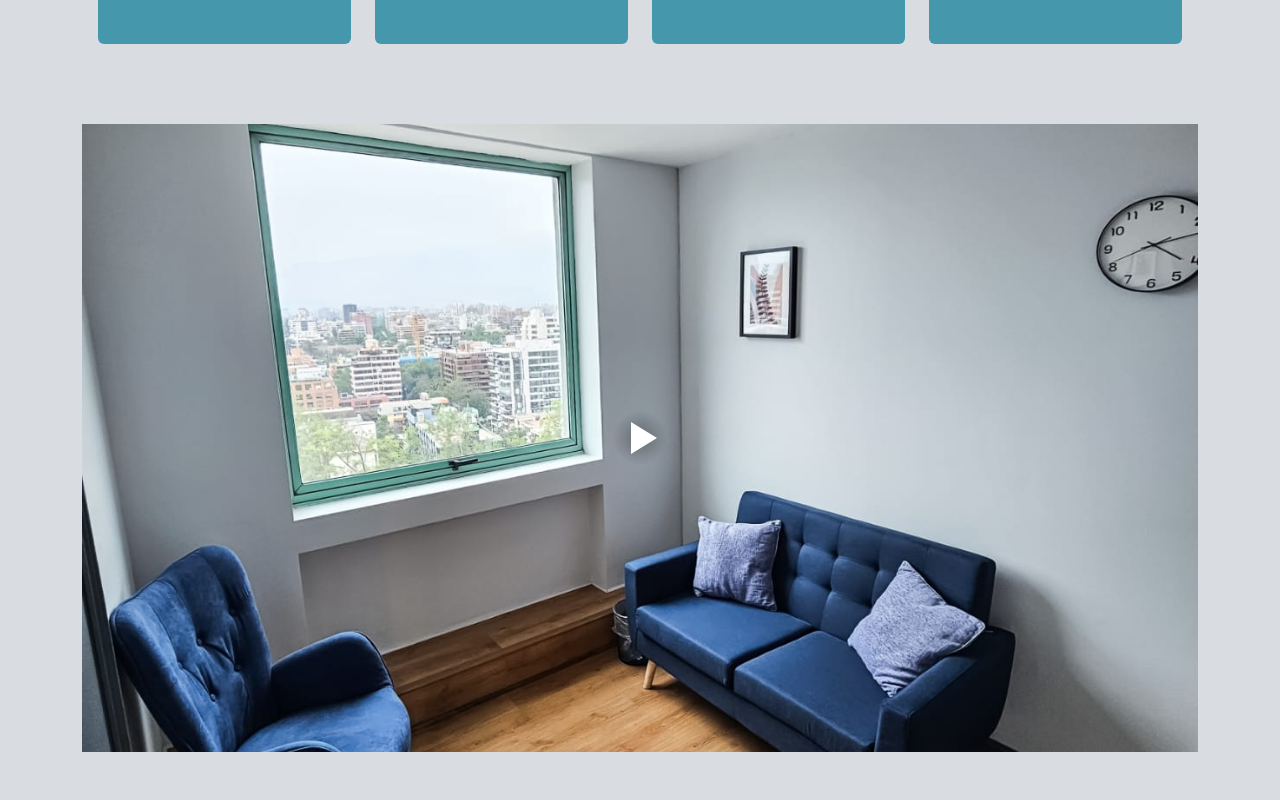
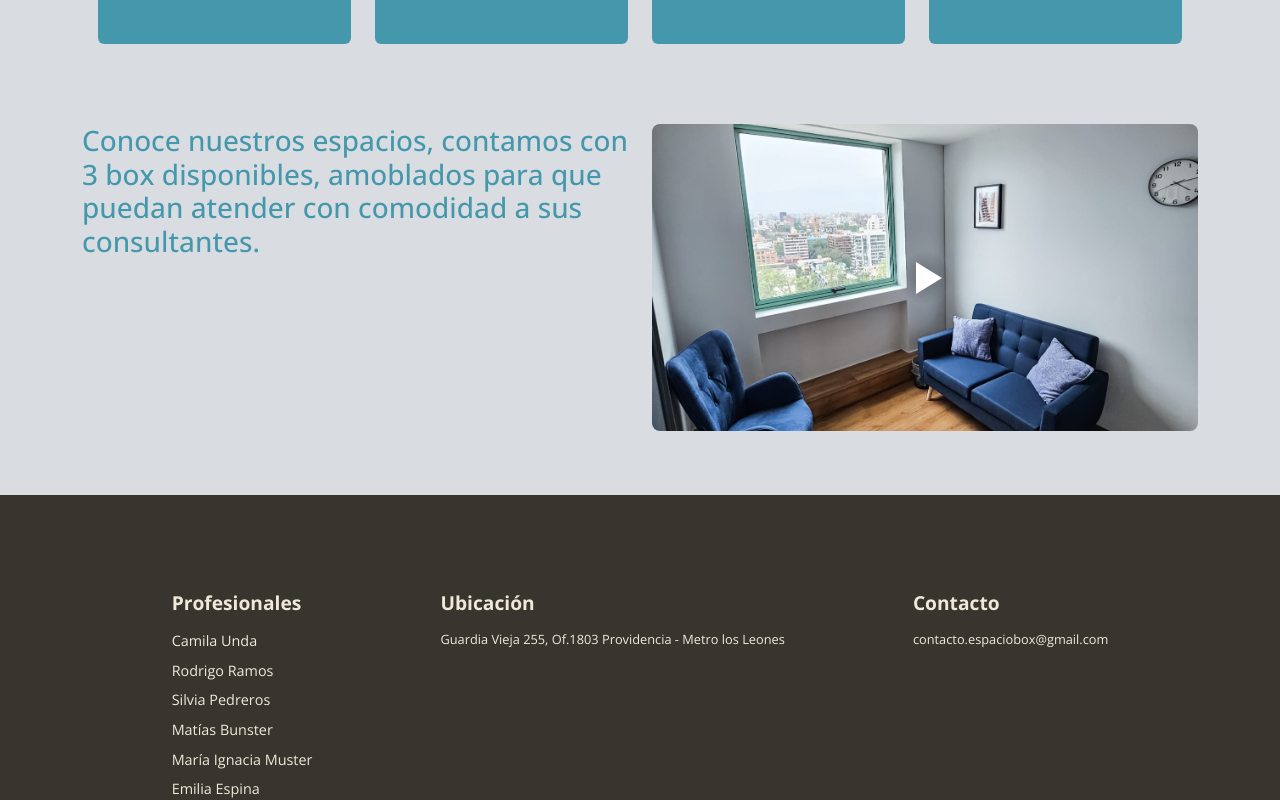
Before and after one commit to ssalinascalibar/espacio-box-noLogin, a React (Vite) app: page / in a window 1280 px wide. Shown: the part 2440-3240 px from the top of the page. Built offline with nearby package versions, Linux system fonts and the light colour scheme.

Commit message:
mod react player border radius and layout section

```diff
--- a/src/features/home/VideoSection.jsx
+++ b/src/features/home/VideoSection.jsx
@@ -1,11 +1,20 @@
 import ReactPlayer from "react-player";
+import Row from "react-bootstrap/Row";
+import Col from "react-bootstrap/Col";
 
 import "./videoSection.css";
 
 export default function VideoSection() {
   return (
     <>
-    {/* <h3>Conoce nuestros espacios, contamos con 3 box disponibles, amoblados para que puedan atender con comodidad a sus consultantes.</h3> */}
+      <Row>
+        <Col xs={12} md={6} lg={6}>
+          <h3>
+            Conoce nuestros espacios, contamos con 3 box disponibles, amoblados
+            para que puedan atender con comodidad a sus consultantes.
+          </h3>
+        </Col>
+        <Col xs={12} md={6} lg={6}>
           <div className="player-wrapper">
             <ReactPlayer
               className="react-player"
@@ -20,6 +29,8 @@ export default function VideoSection() {
               height="100%"
             />
           </div>
+        </Col>
+      </Row>
     </>
   );
 }
--- a/src/features/home/videoSection.css
+++ b/src/features/home/videoSection.css
@@ -8,3 +8,7 @@
     top: 0;
     left: 0;
   }
+
+  .react-player__preview {
+    border-radius: 8px;
+  }
```
Lines whose indentation alone changed are shown as unchanged.
